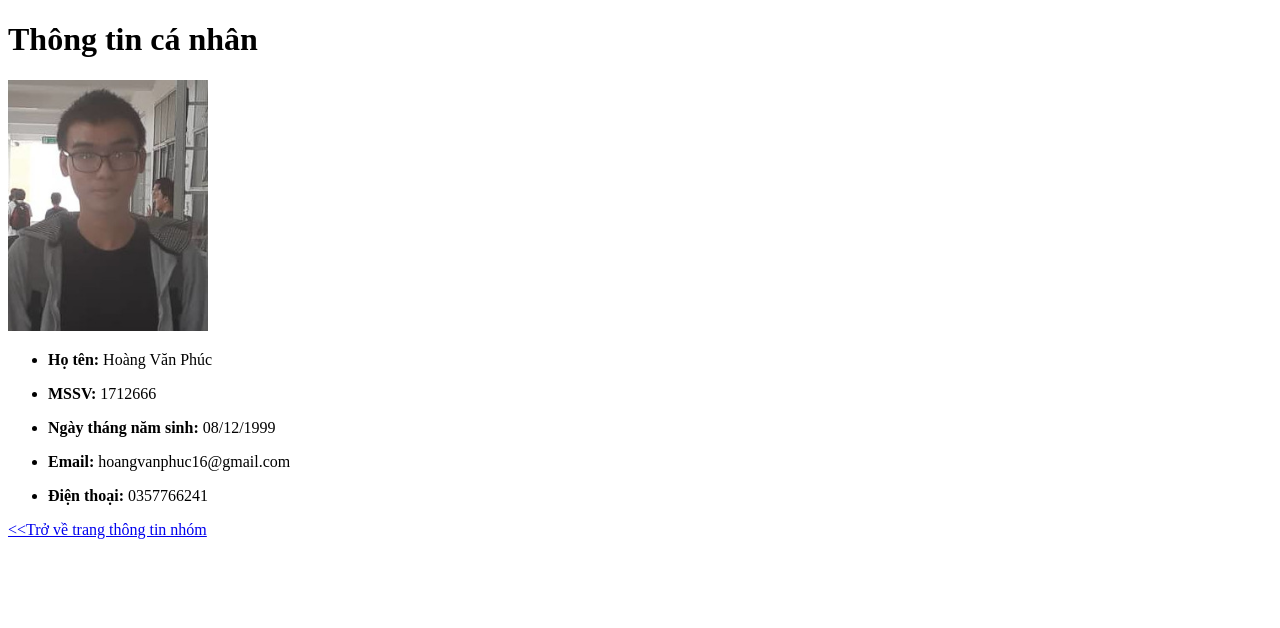
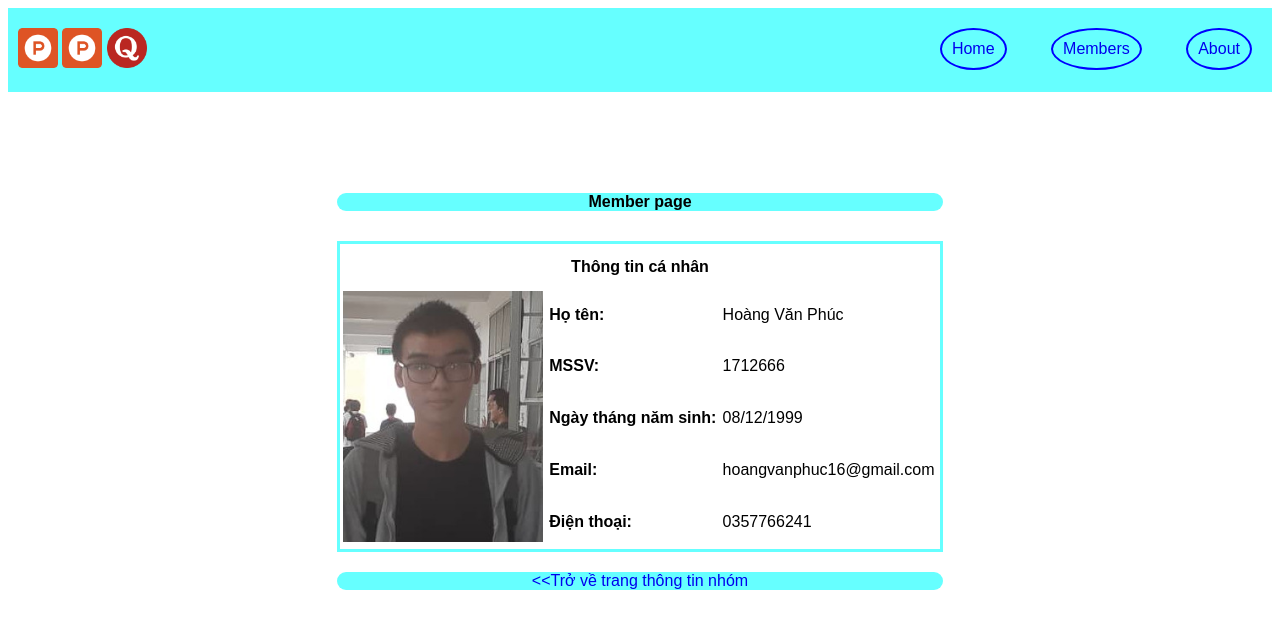
Before and after one commit to hvphuc99/PPQ, a website: page members/1712666/1712666.html in a window 1280 px wide. Drawn offline with Linux system fonts and the light colour scheme; a web font is replaced by a local one.

Commit message:
new branch waiting to check

```diff
--- /dev/null
+++ b/index.css
@@ -0,0 +1,85 @@
+/* navigation bar */
+.nav-container{
+    display: flex;
+    flex-flow: row wrap;
+    width: 100%;
+    background-color: hsl(180, 100%, 70%);
+}
+.nav-container > *{
+    width: 50%;
+    height: auto;
+}
+.nav-right{
+    text-align: right;
+}
+.logo{
+    margin: 20px 0 20px 10px;
+}
+.links{
+    list-style-type: none;
+    margin: 20px 0 20px 10px;
+    padding: 0;
+}
+
+
+/* logo size */
+.logo > img{
+    width: 40px;
+    height: 40px;
+    display: inline-block;
+}
+
+/* Link size */
+.links > li{
+    display: inline-block;
+    margin-left: 20px;
+    margin-right: 20px;
+    padding: 10px;
+    border: 2px solid blue;
+    border-radius: 50%;
+}
+
+/* hover */
+a{
+    text-decoration: none;
+}
+a:hover{
+    text-decoration: underline;
+}
+
+/* media querry responsive*/
+@media only screen and (max-width: 750px) {
+    .nav-right, .nav-left{
+      width: 100%;
+      text-align: center;
+  }
+    .links > li{
+        margin-left: 7px;
+        margin-right: 7px;
+        padding: 7px;
+    }
+}
+
+
+
+
+/*body style */
+.body-container{
+    display: flex;
+    flex-flow: column wrap;
+    align-items: center;
+    margin-top: 50px;
+}
+.member-container{
+    display: flex;
+    flex-flow: row wrap;
+    font-family: 'Be Vietnam', sans-serif;
+}
+.member-container > div{
+    border: 2px solid hsl(180, 100%, 70%);
+    margin: 20px;
+}
+#name{
+    text-align: center;
+    background-color: hsl(180, 100%, 70%);
+}
--- /dev/null
+++ b/members.css
@@ -0,0 +1,74 @@
+*{
+    font-size: 16px;
+    font-family: 'Be Vietnam', sans-serif;
+}
+.container{
+    position: relative;
+    top: 100px;
+    margin: auto;
+    width: 60%;
+    padding: 10px;
+}
+.container > table{
+    margin: auto;
+    width: 80%;
+    border: 3px solid hsl(180, 100%, 70%);
+}
+.header, .footer{
+    margin: auto;
+    width: 80%;
+    text-align: center;
+    position: relative;
+    bottom: 20px;
+    background: hsl(180, 100%, 70%);
+    border-radius: 10px;
+}
+.footer{
+    top: 20px;
+}
+
+
+/* Navigation bar */
+.nav-container{
+    display: flex;
+    flex-flow: row wrap;
+    width: 100%;
+    background-color: hsl(180, 100%, 70%);
+}
+.nav-container > *{
+    width: 50%;
+    height: auto;
+}
+.nav-right{
+    text-align: right;
+}
+.logo{
+    margin: 20px 0 20px 10px;
+}
+.links{
+    list-style-type: none;
+    margin: 20px 0 20px 10px;
+    padding: 0;
+}
+/* logo size */
+.logo > img{
+    width: 40px;
+    height: 40px;
+    display: inline-block;
+}
+/* Link size */
+.links > li{
+    display: inline-block;
+    margin-left: 20px;
+    margin-right: 20px;
+    padding: 10px;
+    border: 2px solid blue;
+    border-radius: 50%;
+}
+/* hover */
+a{
+    text-decoration: none;
+}
+a:hover{
+    text-decoration: underline;
+}
--- a/members/1712666/1712666.html
+++ b/members/1712666/1712666.html
@@ -1,37 +1,66 @@
 <!DOCTYPE html>
 <html lang="vi">
+
 <head>
     <title>Thông tin cá nhân</title>
+    <link href="https://fonts.googleapis.com/css?family=Be+Vietnam&display=swap" rel="stylesheet">
     <link rel="icon" href="images/avatar-icon.png">
+    <link rel="stylesheet" href="../../members.css">
 </head>
+
 <body>
-    <div>
-      <h1>Thông tin cá nhân</h1>
-      <div>
-        <img src="images/avatar.jpg" alt="avatar" width="200px">
+    <div class="nav-container">
+        <div class="nav-logo nav-left">
+            <div class="logo">
+                <img src="../../images/P-icon.png" alt="P-logo">
+                <img src="../../images/P-icon.png" alt="P-logo">
+                <img src="../../images/Q-icon.png" alt="Q-logo">
             </div>
-      <div>
-        <ul>
-          <li>
-            <p><strong>Họ tên: </strong>Hoàng Văn Phúc</p>
-          </li>
-          <li>
-            <p><strong>MSSV: </strong>1712666</p>
-          </li>
-          <li>
-            <p><strong>Ngày tháng năm sinh: </strong>08/12/1999</p>
-          </li>
-          <li>
-            <p><strong>Email: </strong>hoangvanphuc16@gmail.com</p>
-          </li>
-          <li>
-            <p><strong>Điện thoại: </strong>0357766241</p>
-          </li>
+        </div>
+        <div class="nav-right">
+            <ul class="links">
+                <li><a href="#">Home</a></li>
+                <li><a href="#">Members</a></li>
+                <li><a href="#">About</a></li>
             </ul>
         </div>
     </div>
-    <div>
-      <a href="../../index.html">&lt;&lt;Trở về trang thông tin nhóm</a>
+    <div class="container">
+        <header class="header">
+            <h1>Member page</h1>
+        </header>
+        <table>
+            <tr>
+                <th colspan="3">
+                    <h1>Thông tin cá nhân</h1>
+                </th>
+            </tr>
+            <tr>
+                <td rowspan="5">
+                    <img src="images/avatar.jpg" alt="avatar" width="200px">
+                </td>
+                <td><strong>Họ tên: </strong></td>
+                <td>Hoàng Văn Phúc</td>
+            </tr>
+            <tr>
+                <td><strong>MSSV: </strong></td>
+                <td>1712666</td>
+            </tr>
+            <tr>
+                <td><strong>Ngày tháng năm sinh: </strong></td>
+                <td>08/12/1999</td>
+            </tr>
+            <tr>
+                <td><strong>Email: </strong></td>
+                <td>hoangvanphuc16@gmail.com</td>
+            </tr>
+            <tr>
+                <td><strong>Điện thoại: </strong></td>
+                <td>0357766241</td>
+            </tr>
+        </table>
+        <footer class="footer"><a href="../../index.html">&lt;&lt;Trở về trang thông tin nhóm</a></footer>
     </div>
 </body>
+
 </html>
```
Also changed, not shown: index.html (+40 -16 lines), members/1712665/1712665.html (+51 -12 lines), members/1712695/1712695.html (+52 -23 lines), images/P-icon.png (added), images/Q-icon.png (added). Lines whose indentation alone changed are shown as unchanged.
